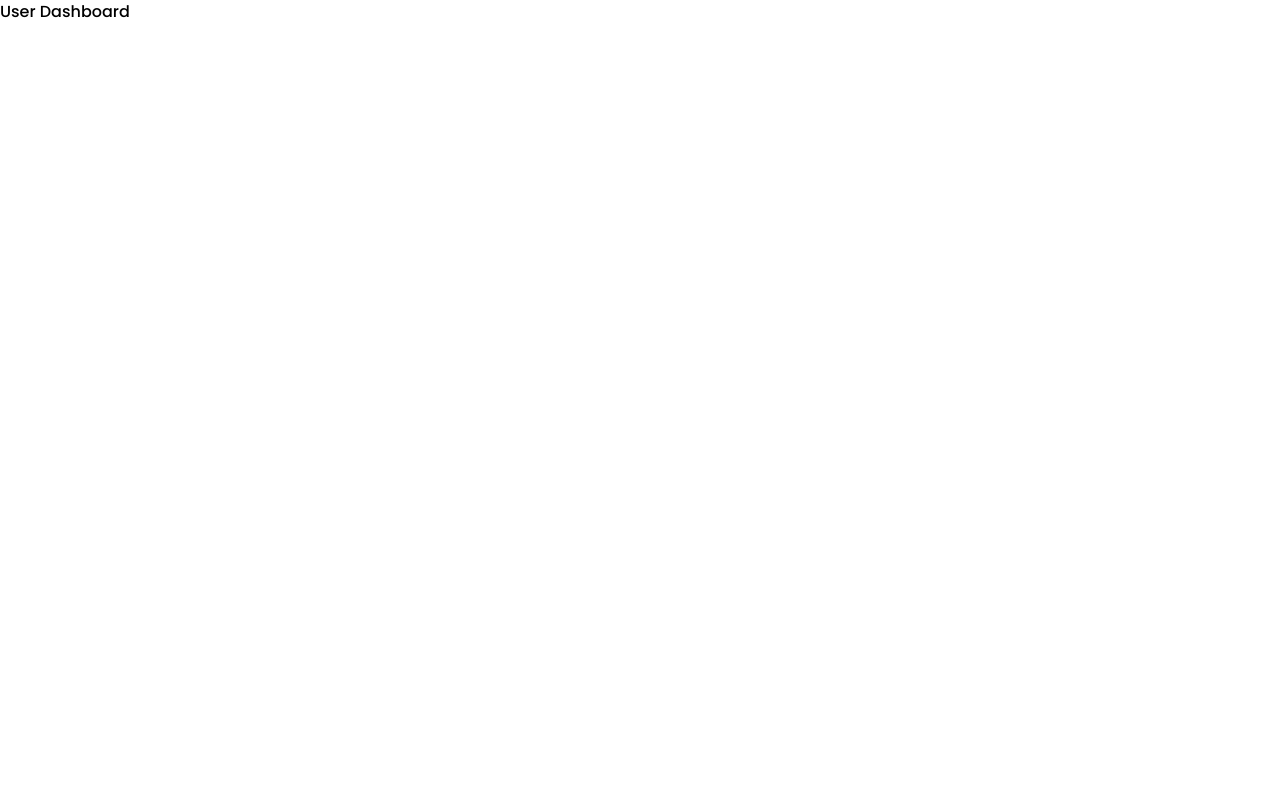
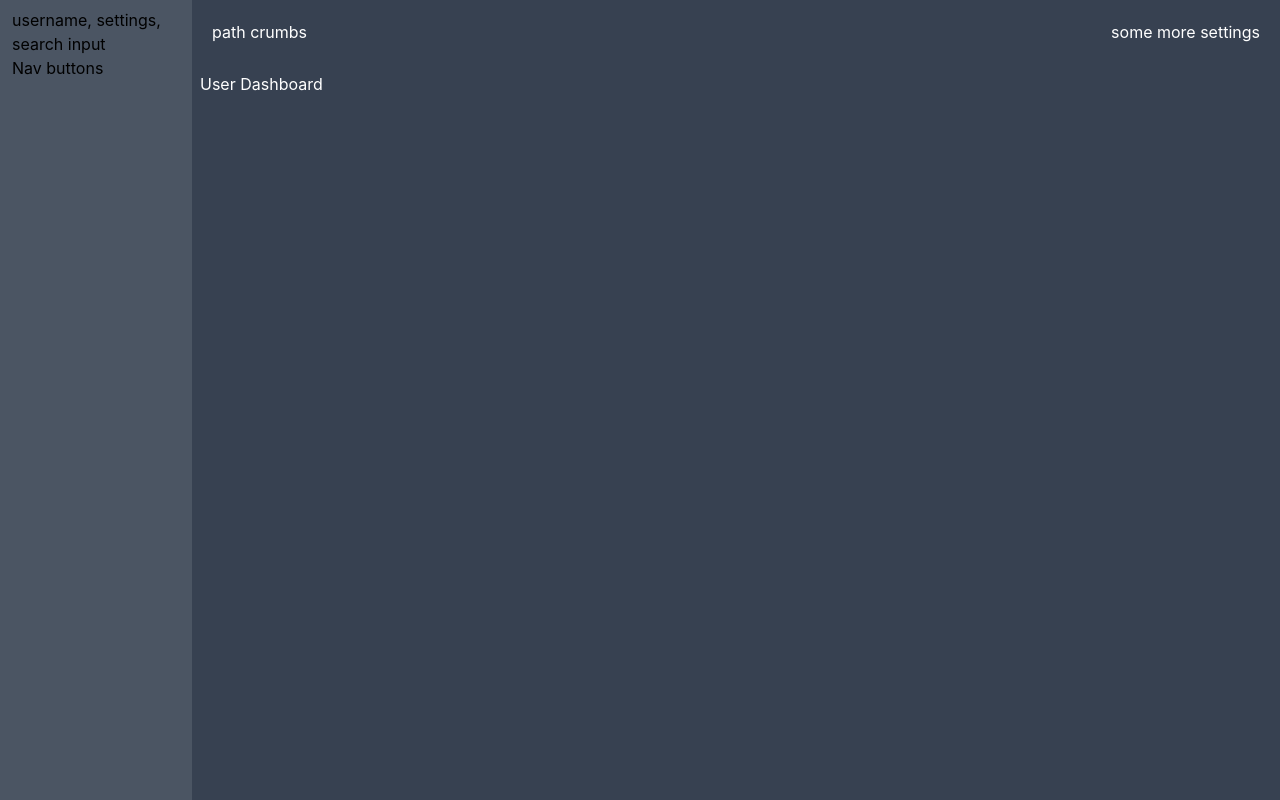
Before and after one commit to hazelnutx/todo-notes, a Next.js app: page /1 in a window 1280 px wide. Built offline with nearby package versions, Linux system fonts and the light colour scheme.

Commit message:
default layout start

```diff
--- /dev/null
+++ b/layouts/DefaultLayout.tsx
@@ -0,0 +1,18 @@
+import Link from 'next/link'
+export default function DefaultLayout({ children }) {
+  return (
+    <div className='p-0 m-0 bg-coolGray-700 flex sm:flex-row flex-col-reverse min-h-screen min-w-7xl mx-auto'>
+      <div className='px-3 py-2 bg-coolGray-600 top-0 w-24 md:w-48 h-full sm:h-screen sticky sm:flex flex-col-reverse sm:flex-col'>
+        <div>username, settings, search input</div>
+        <div className='flex flex-col space-y-1'>Nav buttons</div>
+      </div>
+      <div className='flex-1'>
+        <div className='text-white sticky top-0 min-w-full h-16 flex flex-row justify-between items-center px-5 mb-2 bg-coolGray-700'>
+          <div>path crumbs</div>
+          <div>some more settings</div>
+        </div>
+        <div className='ml-2 mr-2 text-white'>{children}</div>
+      </div>
+    </div>
+  )
+}
--- a/pages/[username]/index.tsx
+++ b/pages/[username]/index.tsx
@@ -1,3 +1,5 @@
+import DefaultLayout from '@/layouts/DefaultLayout'
+
 export default function UserDashboard() {
-  return <div>User Dashboard</div>
+  return <DefaultLayout>User Dashboard</DefaultLayout>
 }
--- a/pages/api/hello.js
+++ /dev/null
@@ -1,5 +0,0 @@
-// Next.js API route support: https://nextjs.org/docs/api-routes/introduction
-
-export default (req, res) => {
-  res.status(200).json({ name: 'John Doe' })
-}
--- /dev/null
+++ b/pages/api/mock/todo.ts
@@ -0,0 +1,32 @@
+export default (req, res) => {
+  res.status(200).json({
+    message: [{ success: true, message: 'Success data' }],
+    data: [
+      {
+        userId: 1,
+        uid: 1,
+        todo: 'Hope this works :)',
+        complete: true,
+      },
+      {
+        userid: 1,
+        uid: 2,
+        todo: 'Finish this app for yourself',
+        complete: false,
+      },
+      {
+        userid: 1,
+        uid: 3,
+        todo: 'Test 1',
+        complete: false,
+      },
+    ],
+  })
+}
+
+/**
+ * userId
+ * uid
+ * todo
+ * complete (bool - default false)
+ */
--- /dev/null
+++ b/pages/api/mock/user.ts
@@ -0,0 +1,22 @@
+export default (req, res) => {
+  res.status(200).json({
+    data: [
+      {
+        username: 'hazelnutx',
+        email: 'raul@gmail.com',
+        password: 'test123',
+        firstname: 'Rusu',
+        lastname: 'Raul',
+        confirmed: true,
+      },
+    ],
+  })
+}
+/**
+ * username
+ * email
+ * password
+ * nume
+ * prenume
+ * confirmed (bool)
+ */
--- a/pages/index.tsx
+++ b/pages/index.tsx
@@ -1,4 +1,15 @@
 import Head from 'next/head'
+import DefaultLayout from '@/layouts/DefaultLayout'
+
+function Test() {
+  return (
+    <div className='divide-y devide-gray-200'>
+      {Array.from({ length: 50 }, (_, i) => (
+        <div key={i}>test</div>
+      ))}
+    </div>
+  )
+}
 
 export default function Home() {
   return (
--- a/styles/globals.css
+++ b/styles/globals.css
@@ -1,8 +1,8 @@
-@import url('https://fonts.googleapis.com/css2?family=Poppins:wght@100;200;300;500;600;800&display=swap');
-
 @tailwind base;
 @tailwind components;
 @tailwind utilities;
+
+@import url('https://fonts.googleapis.com/css2?family=Poppins:wght@100;200;300;500;600;800&display=swap');
 
 html,
 body {
--- a/tailwind.config.js
+++ b/tailwind.config.js
@@ -1,9 +1,20 @@
+const colors = require('tailwindcss/colors')
+
 module.exports = {
   mode: 'jit',
-  purge: ['./pages/**/*.{js,ts,jsx,tsx}', './components/**/*.{js,ts,jsx,tsx}', './public/**/*'],
+  purge: [
+    './pages/**/*.{js,ts,jsx,tsx}',
+    './components/**/*.{js,ts,jsx,tsx}',
+    './layouts/**/*.{js,ts,jsx,tsx}',
+  ],
   darkMode: false, // or 'media' or 'class'
   theme: {
-    extend: {},
+    extend: {
+      colors: {
+        blueGray: colors.blueGray,
+        coolGray: colors.coolGray,
+      },
+    },
   },
   variants: {
     extend: {},
```
